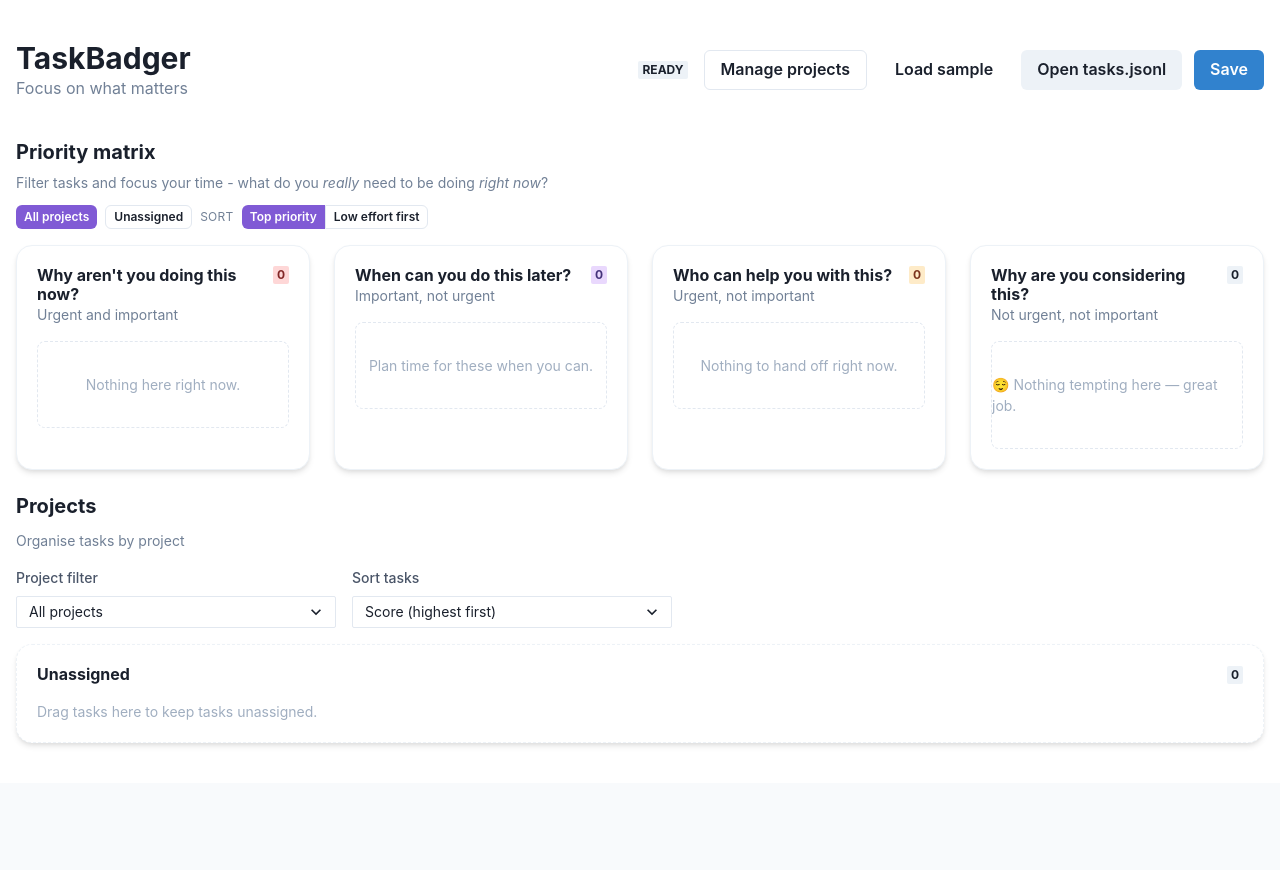
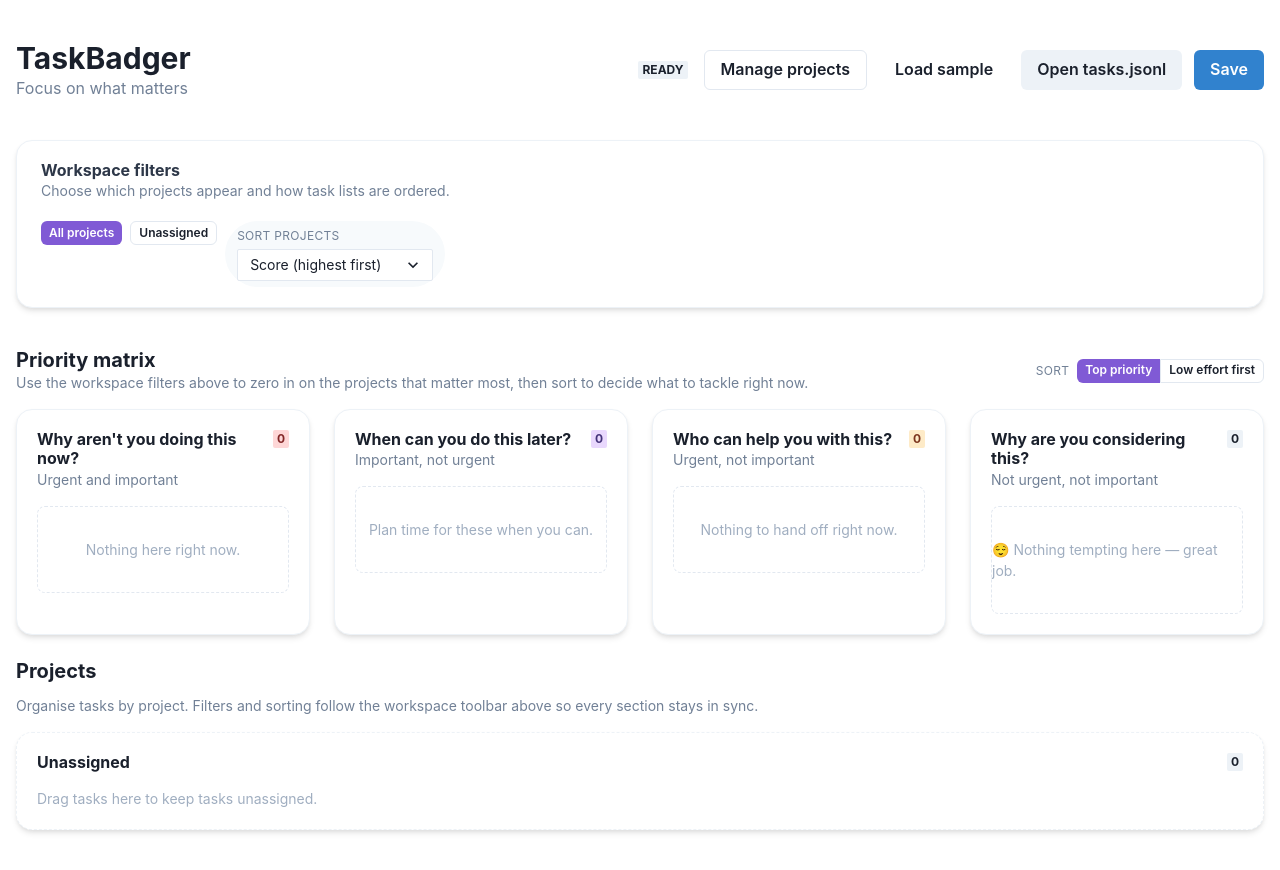
Before and after one commit to ashokfernandez/FocusBadger, a React (Vite) app: page / in a window 1280 px wide. Before the commit the page ends 800 px from the top, so only its background shows below. Built offline with nearby package versions, Linux system fonts and the light colour scheme.

Commit message:
feat(ui): add workspace filter toolbar

```diff
--- a/src/App.jsx
+++ b/src/App.jsx
@@ -45,8 +45,7 @@ import {
   collectProjects,
   deleteProject as deleteProjectHelper,
   hydrateRecords,
-  renameProject as renameProjectHelper,
-  compareInsensitive
+  renameProject as renameProjectHelper
 } from "./projects.js";
 import {
   ALL_PROJECTS,
@@ -57,11 +56,7 @@ import {
 } from "./matrix.js";
 import EffortSlider from "./EffortSlider.jsx";
 import { HEADER_LAYOUT, MATRIX_GRID_COLUMNS } from "./layout.js";
-import {
-  TOOLBAR_SORTS,
-  buildProjectFilterOptions,
-  sortProjectItems
-} from "./toolbar.js";
+import { TOOLBAR_SORTS, projectSectionsFrom } from "./toolbar.js";
 
 function sanitizeNumber(value) {
   const trimmed = String(value ?? "").trim();
@@ -163,6 +158,7 @@ function MatrixFilterChips({ options, active, onToggle, children }) {
               variant={selected ? "solid" : "outline"}
               colorScheme={selected ? "purple" : "gray"}
               onClick={() => onToggle(option)}
+              aria-pressed={selected}
             >
               {renderLabel(option)}
             </Button>
@@ -213,10 +209,10 @@ function MatrixSortControl({ value, onChange }) {
   );
 }
 
-function TaskToolbar({
-  projectOptions,
-  projectFilter,
-  onProjectFilterChange,
+function GlobalToolbar({
+  filterOptions,
+  activeFilters,
+  onToggleFilter,
   sortMode,
   onSortModeChange
 }) {
@@ -229,42 +225,49 @@ function TaskToolbar({
     []
   );
 
-  const getProjectLabel = useCallback((value) => {
-    if (value === ALL_PROJECTS) return "All projects";
-    if (value === UNASSIGNED_LABEL) return UNASSIGNED_LABEL;
-    return value;
-  }, []);
-
-  return (
-    <Flex
-      direction={{ base: "column", md: "row" }}
-      gap={{ base: 3, md: 4 }}
-      align={{ base: "stretch", md: "flex-end" }}
-    >
-      <FormControl maxW={{ md: "xs" }}>
-        <FormLabel fontSize="sm" color="gray.600">
-          Project filter
-        </FormLabel>
+  return (
+    <Box
+      bg="white"
+      borderRadius="2xl"
+      borderWidth="1px"
+      borderColor="gray.100"
+      boxShadow="md"
+      px={{ base: 4, md: 6 }}
+      py={{ base: 4, md: 5 }}
+      data-testid="workspace-toolbar"
+    >
+      <Stack spacing={{ base: 3, md: 4 }}>
+        <Box>
+          <Heading size="sm" color="gray.700">
+            Workspace filters
+          </Heading>
+          <Text fontSize="sm" color="gray.500">
+            Choose which projects appear and how task lists are ordered.
+          </Text>
+        </Box>
+        <MatrixFilterChips options={filterOptions} active={activeFilters} onToggle={onToggleFilter}>
+          <Box
+            minW={{ base: "100%", sm: "220px" }}
+            bg="gray.50"
+            borderRadius="full"
+            px={3}
+            py={1.5}
+          >
+            <Text
+              fontSize="xs"
+              textTransform="uppercase"
+              letterSpacing="wide"
+              color="gray.500"
+              mb={1}
+            >
+              Sort projects
+            </Text>
             <Select
-          value={projectFilter}
-          onChange={(event) => onProjectFilterChange?.(event.target.value)}
               size="sm"
-        >
-          {projectOptions.map((option) => (
-            <option key={option} value={option}>
-              {getProjectLabel(option)}
-            </option>
-          ))}
-        </Select>
-      </FormControl>
-      <FormControl maxW={{ md: "xs" }}>
-        <FormLabel fontSize="sm" color="gray.600">
-          Sort tasks
-        </FormLabel>
-        <Select
               value={sortMode}
               onChange={(event) => onSortModeChange?.(event.target.value)}
-          size="sm"
+              bg="white"
+              data-testid="project-sort-select"
             >
               {sortOptions.map((option) => (
                 <option key={option.value} value={option.value}>
@@ -272,8 +275,10 @@ function TaskToolbar({
                 </option>
               ))}
             </Select>
-      </FormControl>
-    </Flex>
+          </Box>
+        </MatrixFilterChips>
+      </Stack>
+    </Box>
   );
 }
 
@@ -959,7 +964,6 @@ export default function App() {
   const [editingIndex, setEditingIndex] = useState(null);
   const [matrixFilters, setMatrixFilters] = useState(DEFAULT_MATRIX_FILTERS);
   const [matrixSortMode, setMatrixSortMode] = useState(MATRIX_SORTS.SCORE);
-  const [projectToolbarFilter, setProjectToolbarFilter] = useState(ALL_PROJECTS);
   const [projectSortMode, setProjectSortMode] = useState(TOOLBAR_SORTS.SCORE);
   const fileHandleRef = useRef(null);
   const disclosure = useDisclosure();
@@ -997,20 +1001,6 @@ export default function App() {
     return options;
   }, [projects]);
 
-  const projectToolbarOptions = useMemo(
-    () => buildProjectFilterOptions(projects),
-    [projects]
-  );
-
-  useEffect(() => {
-    setProjectToolbarFilter((prev) => {
-      if (prev === ALL_PROJECTS || prev === UNASSIGNED_LABEL) {
-        return prev;
-      }
-      return projects.includes(prev) ? prev : ALL_PROJECTS;
-    });
-  }, [projects]);
-
   const clearPendingSave = useCallback(() => {
     if (saveTimeoutRef.current) {
       clearTimeout(saveTimeoutRef.current);
@@ -1078,51 +1068,10 @@ export default function App() {
     };
   }, [tasks, matrixFilters, matrixSortMode]);
 
-  const projectGroups = useMemo(() => {
-    const map = new Map();
-    projects.forEach((name) => {
-      map.set(name, []);
-    });
-
-    const unassigned = [];
-
-    tasks.forEach((task, index) => {
-      const entry = { task, index };
-      const key = task.project?.trim();
-      if (key) {
-        if (!map.has(key)) {
-          map.set(key, [entry]);
-        } else {
-          map.get(key).push(entry);
-        }
-      } else {
-        unassigned.push(entry);
-      }
-    });
-
-    const entries = Array.from(map.entries())
-      .map(([name, items]) => ({
-        name,
-        projectKey: name,
-        items: sortProjectItems(items, projectSortMode)
-      }))
-      .sort((a, b) => compareInsensitive(a.name, b.name));
-
-    const unassignedEntry = {
-      name: UNASSIGNED_LABEL,
-      projectKey: undefined,
-      items: sortProjectItems(unassigned, projectSortMode)
-    };
-
-    if (projectToolbarFilter === ALL_PROJECTS) {
-      return [...entries, unassignedEntry];
-    }
-    if (projectToolbarFilter === UNASSIGNED_LABEL) {
-      return [unassignedEntry];
-    }
-    const match = entries.find((entry) => entry.name === projectToolbarFilter);
-    return match ? [match] : [];
-  }, [tasks, projects, projectSortMode, projectToolbarFilter]);
+  const projectGroups = useMemo(
+    () => projectSectionsFrom(tasks, projects, projectSortMode, matrixFilters),
+    [tasks, projects, projectSortMode, matrixFilters]
+  );
 
   const projectUsage = useMemo(() => {
     const counts = {};
@@ -1337,10 +1286,6 @@ export default function App() {
     setMatrixSortMode((prev) => (prev === mode ? prev : mode));
   }, []);
 
-  const handleProjectToolbarFilterChange = useCallback((value) => {
-    setProjectToolbarFilter(value);
-  }, []);
-
   const handleProjectSortModeChange = useCallback((value) => {
     setProjectSortMode((prev) => (prev === value ? prev : value));
   }, []);
@@ -1445,21 +1390,34 @@ export default function App() {
           </Flex>
         </Flex>
 
+        <GlobalToolbar
+          filterOptions={matrixFilterOptions}
+          activeFilters={matrixFilters}
+          onToggleFilter={toggleMatrixFilter}
+          sortMode={projectSortMode}
+          onSortModeChange={handleProjectSortModeChange}
+        />
+
         <Stack spacing={6}>
           <Box>
-            <Stack spacing={2} mb={4}>
+            <Flex
+              direction={{ base: "column", md: "row" }}
+              align={{ base: "flex-start", md: "center" }}
+              justify="space-between"
+              gap={{ base: 3, md: 4 }}
+              mb={4}
+            >
+              <Box>
                 <Heading size="md">Priority matrix</Heading>
                 <Text fontSize="sm" color="gray.500">
-                Filter tasks and focus your time - what do you <i>really</i> need to be doing <i>right now</i>?
+                  Use the workspace filters above to zero in on the projects that matter most, then sort to
+                  decide what to tackle right now.
                 </Text>
-              <MatrixFilterChips
-                options={matrixFilterOptions}
-                active={matrixFilters}
-                onToggle={toggleMatrixFilter}
-              >
+              </Box>
+              <Box mt={{ base: 1, md: 0 }}>
                 <MatrixSortControl value={matrixSortMode} onChange={handleMatrixSortChange} />
-              </MatrixFilterChips>
-            </Stack>
+              </Box>
+            </Flex>
             <SimpleGrid columns={MATRIX_GRID_COLUMNS} spacing={6}>
               <MatrixQuadrant
                 title="Why aren't you doing this now?"
@@ -1515,17 +1473,11 @@ export default function App() {
             <Stack spacing={3} mb={4}>
               <Heading size="md">Projects</Heading>
               <Text fontSize="sm" color="gray.500">
-                Organise tasks by project
+                Organise tasks by project. Filters and sorting follow the workspace toolbar above so every
+                section stays in sync.
               </Text>
             </Stack>
-            <TaskToolbar
-              projectOptions={projectToolbarOptions}
-              projectFilter={projectToolbarFilter}
-              onProjectFilterChange={handleProjectToolbarFilterChange}
-              sortMode={projectSortMode}
-              onSortModeChange={handleProjectSortModeChange}
-            />
-            <Stack spacing={5} mt={4}>
+            <Stack spacing={5}>
               {projectGroups.map(({ name, projectKey, items }) => (
                 <ProjectSection
                   key={projectKey ?? "__unassigned"}
--- a/src/toolbar.js
+++ b/src/toolbar.js
@@ -1,4 +1,5 @@
 import { score } from "./model.js";
+import { compareInsensitive } from "./projects.js";
 import { ALL_PROJECTS, UNASSIGNED_LABEL } from "./matrix.js";
 
 export const TOOLBAR_SORTS = {
@@ -67,3 +68,54 @@ export function compareProjectItems(a, b, sortMode = TOOLBAR_SORTS.SCORE) {
 export function sortProjectItems(items = [], sortMode = TOOLBAR_SORTS.SCORE) {
   return items.slice().sort((a, b) => compareProjectItems(a, b, sortMode));
 }
+
+export function projectSectionsFrom(
+  tasks = [],
+  projects = [],
+  sortMode = TOOLBAR_SORTS.SCORE,
+  filters = [ALL_PROJECTS]
+) {
+  const map = new Map();
+  projects.forEach((name) => {
+    if (name) map.set(name, []);
+  });
+
+  const unassigned = [];
+
+  tasks.forEach((task, index) => {
+    const entry = { task, index };
+    const key = task?.project?.trim();
+    if (key) {
+      if (!map.has(key)) {
+        map.set(key, [entry]);
+      } else {
+        map.get(key).push(entry);
+      }
+    } else {
+      unassigned.push(entry);
+    }
+  });
+
+  const active = filters ?? [];
+  const allowAll = active.includes(ALL_PROJECTS) || active.length === 0;
+  const allowUnassigned = allowAll || active.includes(UNASSIGNED_LABEL);
+
+  const entries = Array.from(map.entries())
+    .filter(([name]) => allowAll || active.includes(name))
+    .map(([name, items]) => ({
+      name,
+      projectKey: name,
+      items: sortProjectItems(items, sortMode)
+    }))
+    .sort((a, b) => compareInsensitive(a.name, b.name));
+
+  if (allowUnassigned) {
+    entries.push({
+      name: UNASSIGNED_LABEL,
+      projectKey: undefined,
+      items: sortProjectItems(unassigned, sortMode)
+    });
+  }
+
+  return entries;
+}
```
Also changed, not shown: 1 other file (tests, documents, lock files or other folders). Lines whose indentation alone changed are shown as unchanged.
